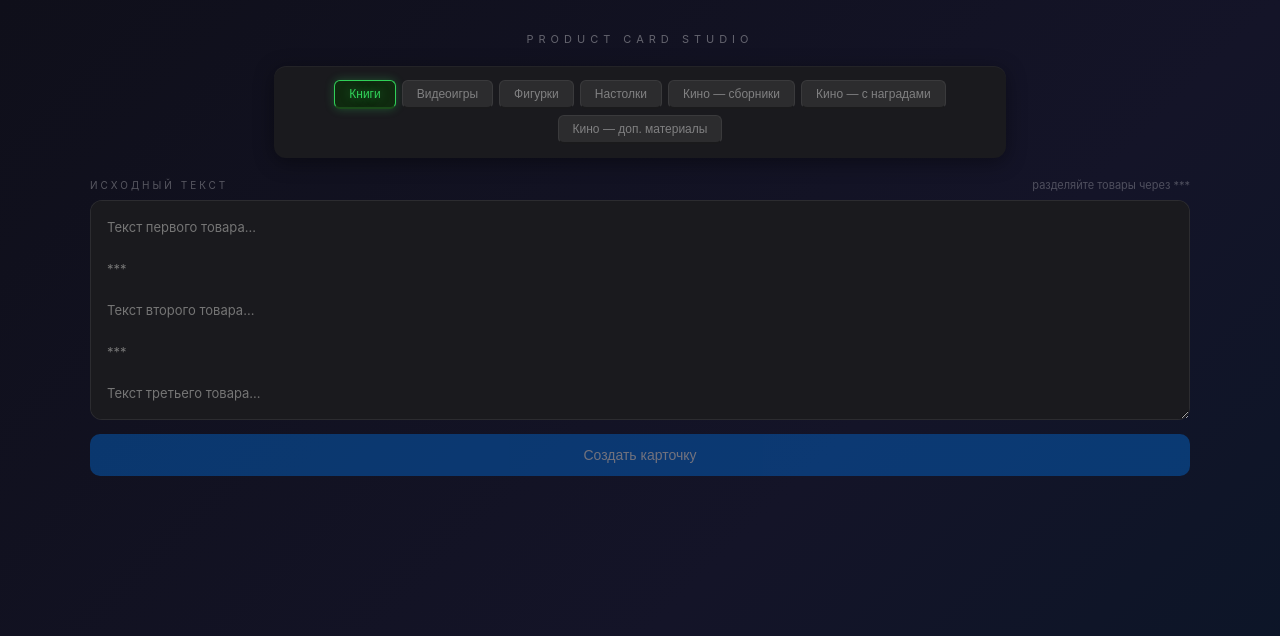
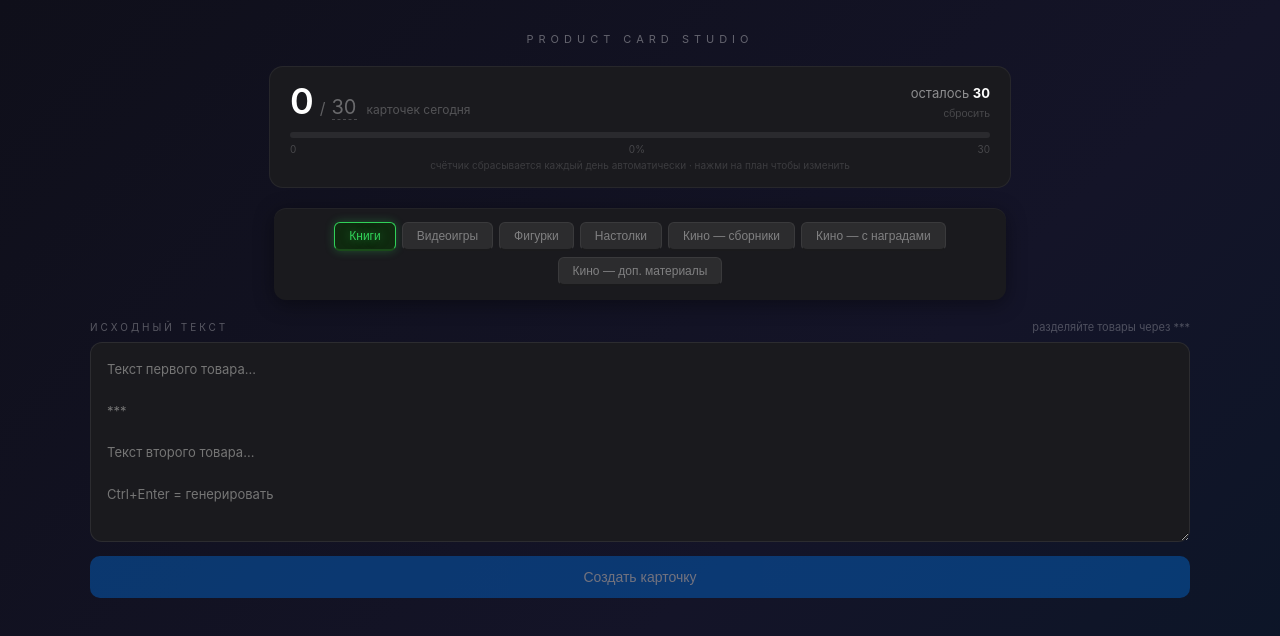
Before and after one commit to agasfer1982-ux/product-card-studio, a Next.js app: page / in a window 1280 px wide. Shown: the top 636 px of the page. Built offline with nearby package versions, Linux system fonts and the light colour scheme.

Commit message:
Update page.js

```diff
--- a/app/page.js
+++ b/app/page.js
@@ -1,5 +1,5 @@
 "use client";
-import { useState } from "react";
+import { useState, useEffect } from "react";
 
 const CATEGORIES = [
   { id: "books", label: "Книги" },
@@ -11,17 +11,62 @@ const CATEGORIES = [
   { id: "movies_extras", label: "Кино — доп. материалы" },
 ];
 
+const TODAY = new Date().toDateString();
+
+function loadState() {
+  try {
+    const s = JSON.parse(localStorage.getItem("pcs_state") || "{}");
+    if (s.date !== TODAY) return { date: TODAY, done: 0, plan: 30 };
+    return { date: TODAY, done: s.done || 0, plan: s.plan || 30 };
+  } catch { return { date: TODAY, done: 0, plan: 30 }; }
+}
+
+function saveState(state) {
+  try { localStorage.setItem("pcs_state", JSON.stringify(state)); } catch {}
+}
+
 export default function Home() {
   const [text, setText] = useState("");
   const [template, setTemplate] = useState("books");
-  const [results, setResults] = useState([]); // [{status, html, error}]
+  const [results, setResults] = useState([]);
   const [loading, setLoading] = useState(false);
   const [progress, setProgress] = useState({ current: 0, total: 0 });
   const [copiedIdx, setCopiedIdx] = useState(null);
   const [copiedAll, setCopiedAll] = useState(false);
+  const [counter, setCounter] = useState({ date: TODAY, done: 0, plan: 30 });
+  const [editingPlan, setEditingPlan] = useState(false);
+  const [planInput, setPlanInput] = useState("30");
+
+  useEffect(() => {
+    const s = loadState();
+    setCounter(s);
+    setPlanInput(String(s.plan));
+  }, []);
 
   function splitProducts(raw) {
     return raw.split(/\*{3,}/).map(s => s.trim()).filter(Boolean);
+  }
+
+  function addDone(n) {
+    setCounter(prev => {
+      const next = { ...prev, done: prev.done + n };
+      saveState(next);
+      return next;
+    });
+  }
+
+  function resetCounter() {
+    const next = { date: TODAY, done: 0, plan: counter.plan };
+    setCounter(next);
+    saveState(next);
+  }
+
+  function savePlan() {
+    const p = Math.max(1, parseInt(planInput) || 30);
+    const next = { ...counter, plan: p };
+    setCounter(next);
+    saveState(next);
+    setEditingPlan(false);
   }
 
   async function generate() {
@@ -31,6 +76,8 @@ export default function Home() {
     setLoading(true);
     setResults(products.map(() => ({ status: "pending", html: "", error: "" })));
     setProgress({ current: 0, total: products.length });
+
+    let successCount = 0;
 
     for (let i = 0; i < products.length; i++) {
       setProgress({ current: i + 1, total: products.length });
@@ -45,10 +92,13 @@ export default function Home() {
         const data = await res.json();
         if (!res.ok) throw new Error(data.error || "Ошибка сервера");
         setResults(prev => prev.map((r, idx) => idx === i ? { status: "done", html: data.html, error: "" } : r));
+        successCount++;
       } catch (e) {
         setResults(prev => prev.map((r, idx) => idx === i ? { status: "error", html: "", error: e.message } : r));
       }
     }
+
+    addDone(successCount);
     setLoading(false);
   }
 
@@ -71,6 +121,9 @@ export default function Home() {
 
   const productCount = splitProducts(text).length;
   const doneCount = results.filter(r => r.status === "done").length;
+  const remaining = Math.max(0, counter.plan - counter.done);
+  const pct = Math.min(100, Math.round((counter.done / counter.plan) * 100));
+  const isDone = counter.done >= counter.plan;
 
   const iframeSrc = (html) =>
     `data:text/html;charset=utf-8,${encodeURIComponent(
@@ -85,8 +138,87 @@ export default function Home() {
       display: "flex", flexDirection: "column", alignItems: "center",
       padding: "32px 16px", gap: "20px",
     }}>
+
       <div style={{ color: "rgba(255,255,255,0.35)", fontSize: "11px", letterSpacing: "5px", textTransform: "uppercase" }}>
         Product Card Studio
+      </div>
+
+      {/* COUNTER */}
+      <div style={{
+        width: "100%", maxWidth: "700px",
+        background: "#1a1a1e", borderRadius: "14px",
+        padding: "16px 20px",
+        border: `1px solid ${isDone ? "rgba(48,209,88,0.3)" : "rgba(255,255,255,0.06)"}`,
+        boxShadow: isDone ? "0 0 20px rgba(48,209,88,0.08)" : "none",
+      }}>
+        <div style={{ display: "flex", justifyContent: "space-between", alignItems: "center", marginBottom: "12px" }}>
+          {/* Left: numbers */}
+          <div style={{ display: "flex", alignItems: "baseline", gap: "6px" }}>
+            <span style={{ fontSize: "36px", fontWeight: 600, color: isDone ? "#30d158" : "white", lineHeight: 1 }}>
+              {counter.done}
+            </span>
+            <span style={{ fontSize: "16px", color: "rgba(255,255,255,0.3)" }}>
+              /
+            </span>
+            {editingPlan ? (
+              <input
+                autoFocus
+                value={planInput}
+                onChange={e => setPlanInput(e.target.value.replace(/\D/g, ""))}
+                onBlur={savePlan}
+                onKeyDown={e => { if (e.key === "Enter") savePlan(); if (e.key === "Escape") setEditingPlan(false); }}
+                style={{
+                  width: "60px", background: "rgba(255,255,255,0.08)", border: "1px solid rgba(255,255,255,0.2)",
+                  borderRadius: "6px", color: "white", fontSize: "20px", fontWeight: 600,
+                  padding: "2px 6px", outline: "none",
+                }}
+              />
+            ) : (
+              <span
+                onClick={() => setEditingPlan(true)}
+                title="Нажми чтобы изменить план"
+                style={{ fontSize: "20px", color: "rgba(255,255,255,0.35)", cursor: "pointer", borderBottom: "1px dashed rgba(255,255,255,0.2)" }}
+              >
+                {counter.plan}
+              </span>
+            )}
+            <span style={{ fontSize: "12px", color: "rgba(255,255,255,0.25)", marginLeft: "4px" }}>карточек сегодня</span>
+          </div>
+
+          {/* Right: status */}
+          <div style={{ display: "flex", flexDirection: "column", alignItems: "flex-end", gap: "6px" }}>
+            {isDone ? (
+              <span style={{ fontSize: "13px", color: "#30d158", fontWeight: 500 }}>✓ План выполнен!</span>
+            ) : (
+              <span style={{ fontSize: "13px", color: "rgba(255,255,255,0.5)" }}>
+                осталось <b style={{ color: "white" }}>{remaining}</b>
+              </span>
+            )}
+            <button onClick={resetCounter} style={{
+              background: "none", border: "none", color: "rgba(255,255,255,0.2)",
+              fontSize: "11px", cursor: "pointer", padding: 0,
+            }}>
+              сбросить
+            </button>
+          </div>
+        </div>
+
+        {/* Progress bar */}
+        <div style={{ height: "6px", background: "rgba(255,255,255,0.07)", borderRadius: "3px", overflow: "hidden" }}>
+          <div style={{
+            height: "100%", borderRadius: "3px",
+            background: isDone ? "#30d158" : "linear-gradient(90deg,#0071e3,#30a0ff)",
+            width: `${pct}%`, transition: "width 0.5s ease",
+          }} />
+        </div>
+        <div style={{ display: "flex", justifyContent: "space-between", marginTop: "5px" }}>
+          <span style={{ fontSize: "10px", color: "rgba(255,255,255,0.2)" }}>0</span>
+          <span style={{ fontSize: "10px", color: "rgba(255,255,255,0.2)" }}>{pct}%</span>
+          <span style={{ fontSize: "10px", color: "rgba(255,255,255,0.2)" }}>{counter.plan}</span>
+        </div>
+        <div style={{ fontSize: "10px", color: "rgba(255,255,255,0.15)", marginTop: "4px", textAlign: "center" }}>
+          счётчик сбрасывается каждый день автоматически · нажми на план чтобы изменить
+        </div>
       </div>
 
       {/* Category keyboard */}
@@ -119,18 +251,16 @@ export default function Home() {
             Исходный текст
           </div>
           <div style={{ color: "rgba(255,255,255,0.25)", fontSize: "11px" }}>
-            {productCount > 1
-              ? `${productCount} товара — разделены ***`
-              : "разделяйте товары через ***"}
+            {productCount > 1 ? `${productCount} товара — разделены ***` : "разделяйте товары через ***"}
           </div>
         </div>
         <textarea
           value={text}
           onChange={e => setText(e.target.value)}
           onKeyDown={e => { if ((e.ctrlKey || e.metaKey) && e.key === "Enter") generate(); }}
-          placeholder={"Текст первого товара...\n\n***\n\nТекст второго товара...\n\n***\n\nТекст третьего товара...\n\nCtrl+Enter = генерировать"}
+          placeholder={"Текст первого товара...\n\n***\n\nТекст второго товара...\n\nCtrl+Enter = генерировать"}
           style={{
-            width: "100%", height: "220px", background: "#1a1a1e",
+            width: "100%", height: "200px", background: "#1a1a1e",
             border: "1px solid rgba(255,255,255,0.08)", borderRadius: "12px",
             color: "rgba(255,255,255,0.85)", fontFamily: "inherit", fontSize: "13px",
             padding: "16px", resize: "vertical", outline: "none", lineHeight: 1.6,
@@ -146,13 +276,9 @@ export default function Home() {
             fontSize: "14px", fontWeight: 500, cursor: loading ? "wait" : "pointer",
             transition: "all .2s", opacity: !text.trim() ? 0.4 : 1,
           }}>
-            {loading
-              ? `Генерирую ${progress.current} из ${progress.total}...`
-              : productCount > 1
-                ? `Создать ${productCount} карточки`
-                : "Создать карточку"}
+            {loading ? `Генерирую ${progress.current} из ${progress.total}...`
+              : productCount > 1 ? `Создать ${productCount} карточки` : "Создать карточку"}
           </button>
-
           {doneCount > 1 && (
             <button onClick={copyAll} style={{
               padding: "13px 20px", background: copiedAll ? "#30d158" : "rgba(255,255,255,0.07)",
@@ -164,7 +290,6 @@ export default function Home() {
           )}
         </div>
 
-        {/* Progress bar */}
         {loading && (
           <div style={{ marginTop: "10px", height: "3px", background: "rgba(255,255,255,0.08)", borderRadius: "2px", overflow: "hidden" }}>
             <div style={{
@@ -185,12 +310,7 @@ export default function Home() {
               border: `1px solid ${r.status === "done" ? "rgba(48,209,88,0.2)" : r.status === "error" ? "rgba(255,69,58,0.2)" : "rgba(255,255,255,0.06)"}`,
               overflow: "hidden",
             }}>
-              {/* Card header */}
-              <div style={{
-                display: "flex", justifyContent: "space-between", alignItems: "center",
-                padding: "10px 16px",
-                borderBottom: "1px solid rgba(255,255,255,0.06)",
-              }}>
+              <div style={{ display: "flex", justifyContent: "space-between", alignItems: "center", padding: "10px 16px", borderBottom: "1px solid rgba(255,255,255,0.06)" }}>
                 <div style={{ fontSize: "12px", color: "rgba(255,255,255,0.4)", display: "flex", alignItems: "center", gap: "8px" }}>
                   <div style={{
                     width: "6px", height: "6px", borderRadius: "50%",
@@ -213,13 +333,9 @@ export default function Home() {
                   </button>
                 )}
               </div>
-
-              {/* Card content */}
               {r.status === "loading" && (
                 <div style={{ height: "80px", display: "flex", alignItems: "center", justifyContent: "center", gap: "6px" }}>
-                  {[0,1,2].map(j => (
-                    <div key={j} style={{ width: "6px", height: "6px", borderRadius: "50%", background: "#0071e3", animation: `dp 1.4s ease-in-out ${j*0.2}s infinite` }} />
-                  ))}
+                  {[0,1,2].map(j => <div key={j} style={{ width: "6px", height: "6px", borderRadius: "50%", background: "#0071e3", animation: `dp 1.4s ease-in-out ${j*0.2}s infinite` }} />)}
                 </div>
               )}
               {r.status === "pending" && (
@@ -227,18 +343,12 @@ export default function Home() {
                   <span style={{ fontSize: "11px", color: "rgba(255,255,255,0.2)" }}>ожидает...</span>
                 </div>
               )}
-              {r.status === "error" && (
-                <div style={{ padding: "16px" }}>
-                  <span style={{ fontSize: "12px", color: "#ff453a" }}>{r.error}</span>
-                </div>
-              )}
+              {r.status === "error" && <div style={{ padding: "16px" }}><span style={{ fontSize: "12px", color: "#ff453a" }}>{r.error}</span></div>}
               {r.status === "done" && (
                 <>
                   <iframe src={iframeSrc(r.html)} style={{ width: "100%", height: "300px", border: "none", display: "block" }} sandbox="allow-same-origin" />
                   <details>
-                    <summary style={{ padding: "8px 16px", fontSize: "11px", color: "rgba(255,255,255,0.2)", cursor: "pointer", borderTop: "1px solid rgba(255,255,255,0.05)" }}>
-                      Исходный HTML
-                    </summary>
+                    <summary style={{ padding: "8px 16px", fontSize: "11px", color: "rgba(255,255,255,0.2)", cursor: "pointer", borderTop: "1px solid rgba(255,255,255,0.05)" }}>Исходный HTML</summary>
                     <pre style={{ margin: 0, padding: "12px 16px", fontSize: "10px", color: "rgba(255,255,255,0.4)", overflow: "auto", maxHeight: "150px", background: "#111" }}>{r.html}</pre>
                   </details>
                 </>
```
